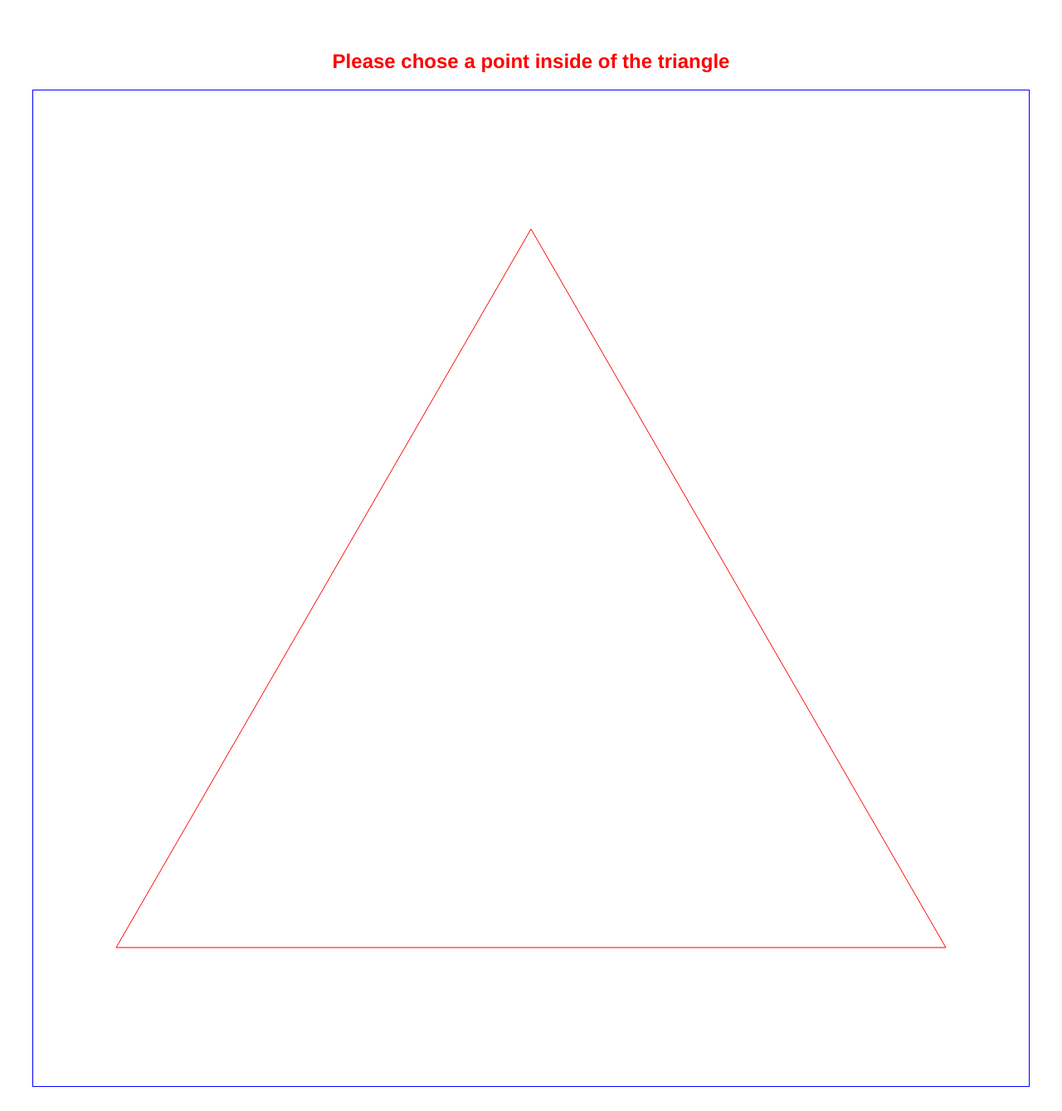
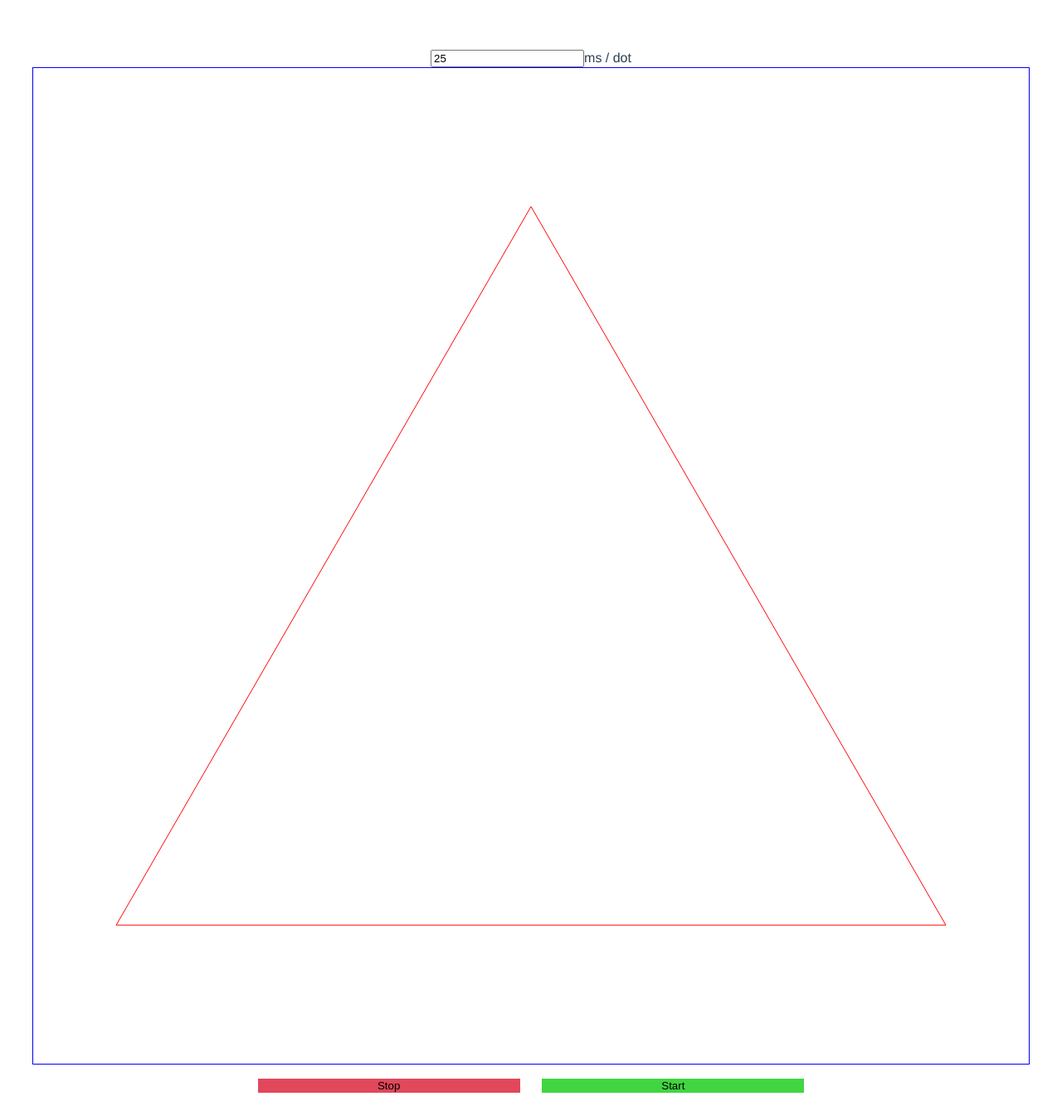
Before and after one commit to Brandon-Reichman/sierpinski, a Vue app: page / in a window 1280 px wide. Shown: the whole page at 83% size. Built offline with nearby package versions, Linux system fonts and the light colour scheme.

Commit message:
create start/stop buttons

```diff
--- a/src/components/SierpinskiTriangle.vue
+++ b/src/components/SierpinskiTriangle.vue
@@ -1,7 +1,14 @@
 <template>
     <div class="wrapper">
-        <h2 v-if="!insideTriangle" style="color:red;">Please chose a point inside of the triangle</h2>
-        <canvas style="border:solid 1px blue;" @click="clickTriangle" id="triangle" width="1200" height="1200"></canvas>
+        <form @submit.prevent="" @change="handleChange">
+            <input type="number" v-model="delay" />
+            <label>ms / dot</label>
+        </form>
+        <canvas style="border:solid 1px blue;" id="triangle" width="1200" height="1200"></canvas>
+    </div>
+    <div>
+        <button @click="buttonClick('stop')" class="button stop-button">Stop</button>
+        <button @click="buttonClick('start')" class="button start-button">Start</button>
     </div>
 </template>
 
@@ -12,23 +19,23 @@ export default {
     name: "SierpinskiTriangle",
     mixins: [sierpinski],
     methods: {
-        async clickTriangle(e) {
-            if(this.insideTriangle === false ){
-                this.clicked = true;
-                let canvas = document.querySelector("#triangle");
-                let ctx = canvas.getContext("2d");
-                let rect = canvas.getBoundingClientRect();
-                let position = {
-                    x: e.clientX - rect.left - (canvas.width / 2),
-                    y: e.clientY - rect.bottom + (canvas.height / 2),
-                }
-                if(sierpinski.checkPoint(position)){
-                    this.insideTriangle = true;
-                    ctx.fillRect(position.x, position.y,3,3);
-                    await sierpinski.drawMidPoint(ctx, position);
-                } else {
-                    this.insideTriangle = false;
-                }
+        handleChange() {
+            sierpinski.delay = this.delay;
+        },
+        async buttonClick(type) {
+            let canvas = document.querySelector("#triangle");
+            let ctx = canvas.getContext("2d");
+            switch(type)
+            {
+                case 'stop':
+                    sierpinski.stop = true;
+                    break;
+                case 'start':
+                    if(sierpinski.lastPoint === null) {
+                        sierpinski.drawPoint(ctx);
+                    }
+                    sierpinski.stop = false;
+                    await sierpinski.drawMidPoint(ctx, sierpinski.lastPoint);
             }
         },
     },
@@ -40,12 +47,21 @@ export default {
     data() {
         return {
             delay: sierpinski.delay,
-            insideTriangle: false,
         }
     }
 }
 </script>
 
 <style scoped>
-
+    .button{
+        border:none;
+        width:25%;
+        margin:1em;
+    }
+    .start-button{
+        background-color: #41d541;
+    }
+    .stop-button{
+        background-color: #e1485b;
+    }
 </style>
--- a/src/service/sierpinski.js
+++ b/src/service/sierpinski.js
@@ -2,6 +2,9 @@ let side = 1000;
 let h = side * (Math.sqrt(3)/2);
 
 let delay = 25;
+let stop = true;
+let lastPoint = null;
+
 const coordinates = {
 	a: { x: 0, y: - h / 2 },
 	b: { x: -side / 2, y: h / 2 },
@@ -28,7 +31,7 @@ const sierpinski = {
 	drawPoint (ctx) {
 		let newPoint = this.getNewPoint();
 		ctx.fillRect(newPoint.x, newPoint.y,3,3);
-		return newPoint;
+		this.lastPoint = newPoint;
 	},
 	async drawMidPoint(ctx, point) {
 		let randC = this.getRandomCoordinate();
@@ -36,9 +39,14 @@ const sierpinski = {
 			x: (randC.x + point.x) / 2,
 			y: (randC.y + point.y) / 2,
 		}
-		ctx.fillRect(newPoint.x, newPoint.y, 3, 3);
-		await this.sleep();
-		await this.drawMidPoint(ctx, newPoint);
+		if(!this.stop){
+			ctx.fillRect(newPoint.x, newPoint.y, 3, 3);
+			this.lastPoint = newPoint;
+			await this.sleep();
+			await this.drawMidPoint(ctx, newPoint);
+		} else {
+			return newPoint;
+		}
 	},
 	getNewPoint() {
 		let r1 = Math.random();
@@ -85,6 +93,8 @@ const sierpinski = {
 	},
 	coordinates,
 	delay,
+	stop,
+	lastPoint,
 }
 
 export default sierpinski;
```
